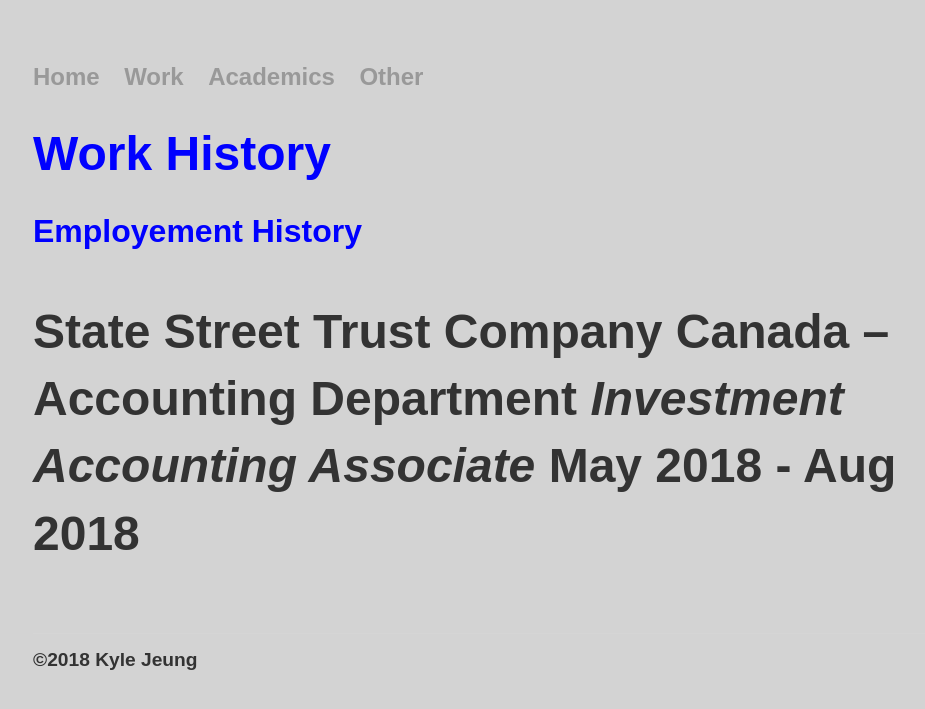
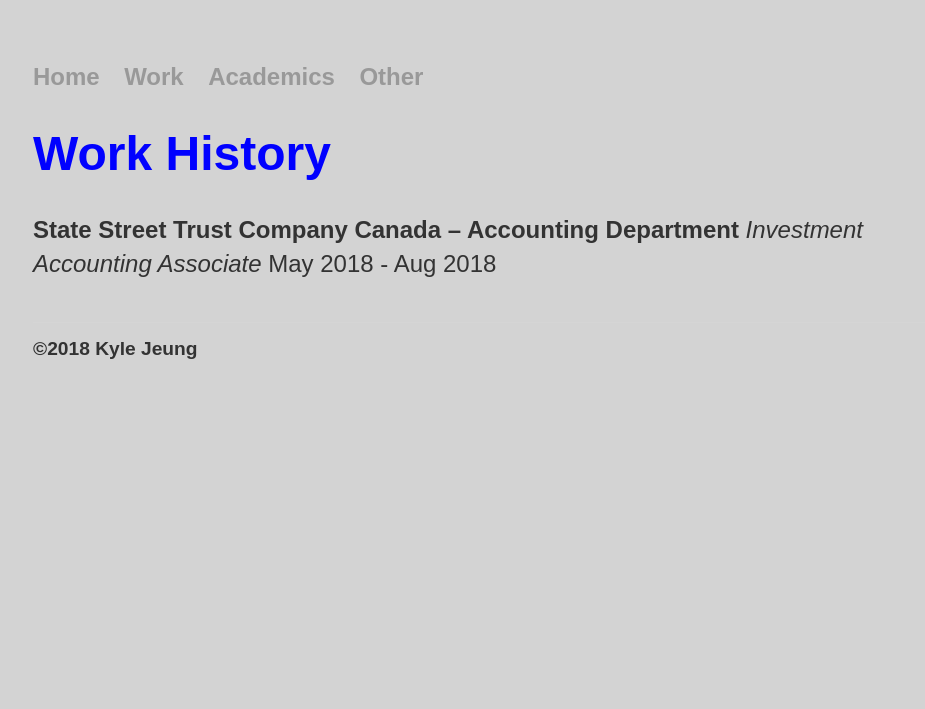
Before and after one commit to jeungkyle/portfolio, a Jekyll site: the page built from work/index.html, in a window 1280 px wide. Shown: the top 709 px of the page, without its empty margins (159-1084 px from the left). Built offline with Jekyll 4.4.1, drawn with Linux system fonts in a browser that asks for light colours.

Commit message:
Update index.html

```diff
--- a/work/index.html
+++ b/work/index.html
@@ -5,8 +5,6 @@ title: Work History
 
 <h1>{{ page.title }}</h1>
 
-<h2>Employement History<h2>
-
 <p>
   <b>State Street Trust Company Canada – Accounting Department</b>
   <i>Investment Accounting Associate</i>
```
